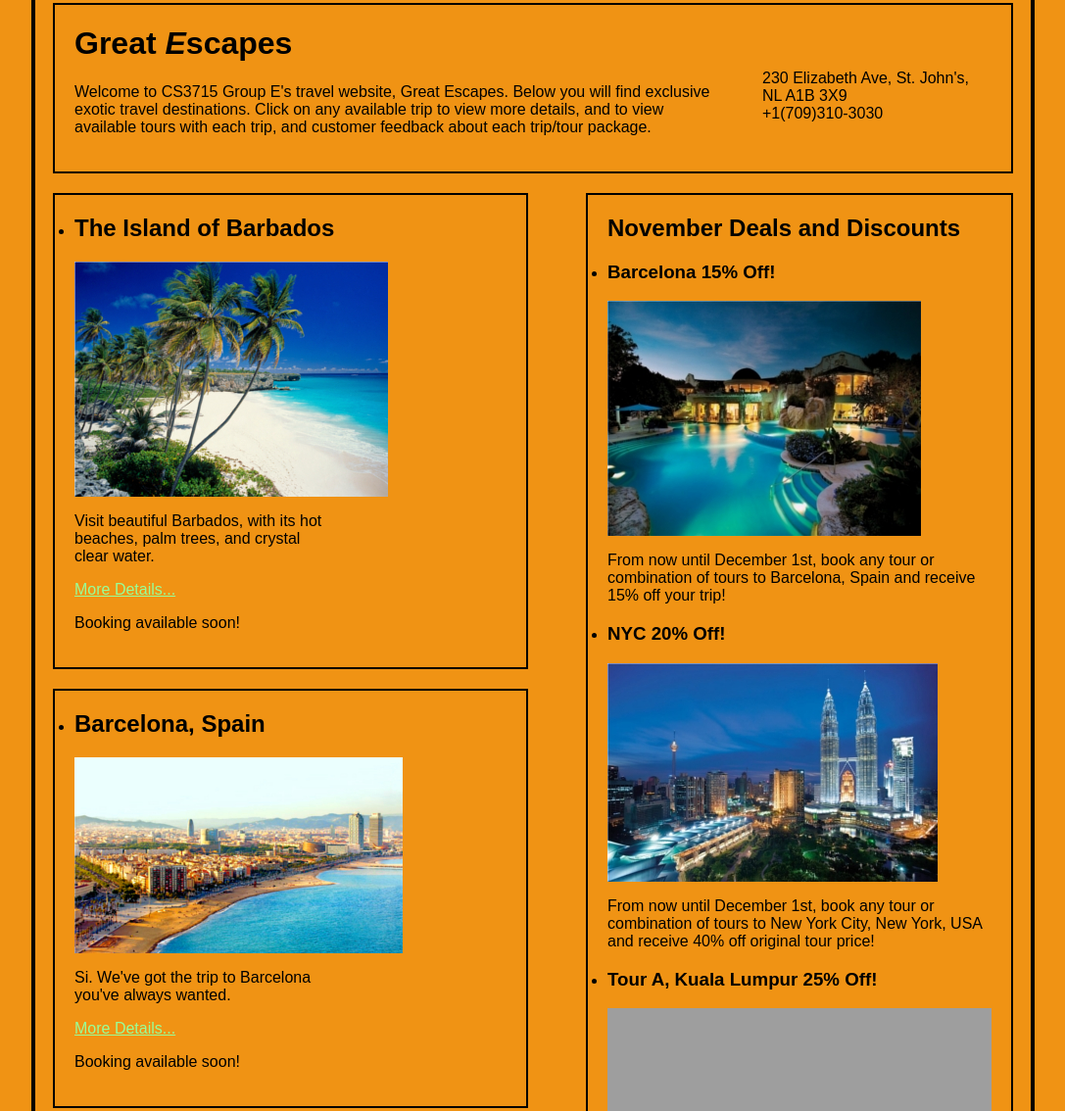
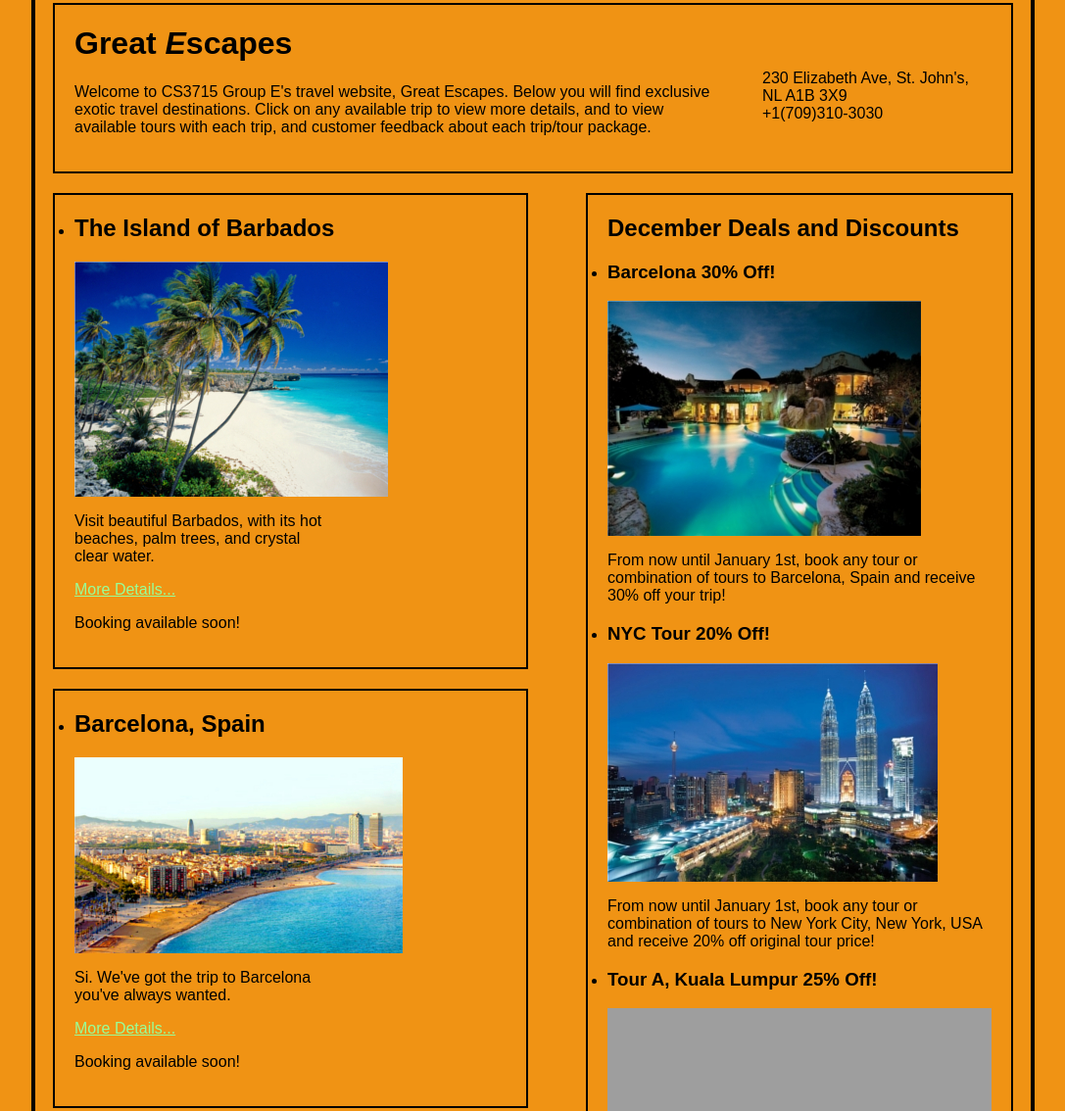
Before and after one commit to samuelash94/CS3715, a plain HTML site: page CS_Travel_3_e/index.html in a window 1280 px wide. Shown: the part 19-1153 px from the top of the page at 98% size, without its empty margins (96-1183 px from the left). Drawn offline with Linux system fonts and the light colour scheme.

Commit message:
index.html deals and discounts update

```diff
--- a/CS_Travel_3_e/index.html
+++ b/CS_Travel_3_e/index.html
@@ -24,24 +24,24 @@ available tours with each trip, and customer feedback about each trip/tour packa
 </div></header>
 
 <ul style="margin-left: -40px;">
-<div class="sidebar"><h2 id="deals">November Deals and Discounts</h2>
-<li><h3>Barcelona 15% Off!</h3></li>
+<div class="sidebar"><h2 id="deals">December Deals and Discounts</h2>
+<li><h3>Barcelona 30% Off!</h3></li>
 
 	<div id="sidepic1"></div>
 
-	<p>From now until December 1st, book any tour or combination of tours to Barcelona, Spain
-	and receive 15% off your trip!</p>
-<li><h3>NYC 20% Off!</h3></li>
+	<p>From now until January 1st, book any tour or combination of tours to Barcelona, Spain
+	and receive 30% off your trip!</p>
+<li><h3>NYC Tour 20% Off!</h3></li>
 
 	<div id="sidepic2"></div>
 
-	<p>From now until December 1st, book any tour or combination of tours to New York City, New York, USA
-	and receive 40% off original tour price!</p>
+	<p>From now until January 1st, book any tour or combination of tours to New York City, New York, USA
+	and receive 20% off original tour price!</p>
 <li><h3>Tour A, Kuala Lumpur 25% Off!</h3></li>
 
 	<div id="sidepic3"></div>
 
-	<p>From now until December 6th, include Kuala Lumpur Tour A, the Petronas Towers, on your trip
+	<p>From now until January 1st, include Kuala Lumpur Tour A, the Petronas Towers, on your trip
 	and receive 25% off original tour price!</p>
 </div></ul>
 
```
Also changed, not shown: README.md.
